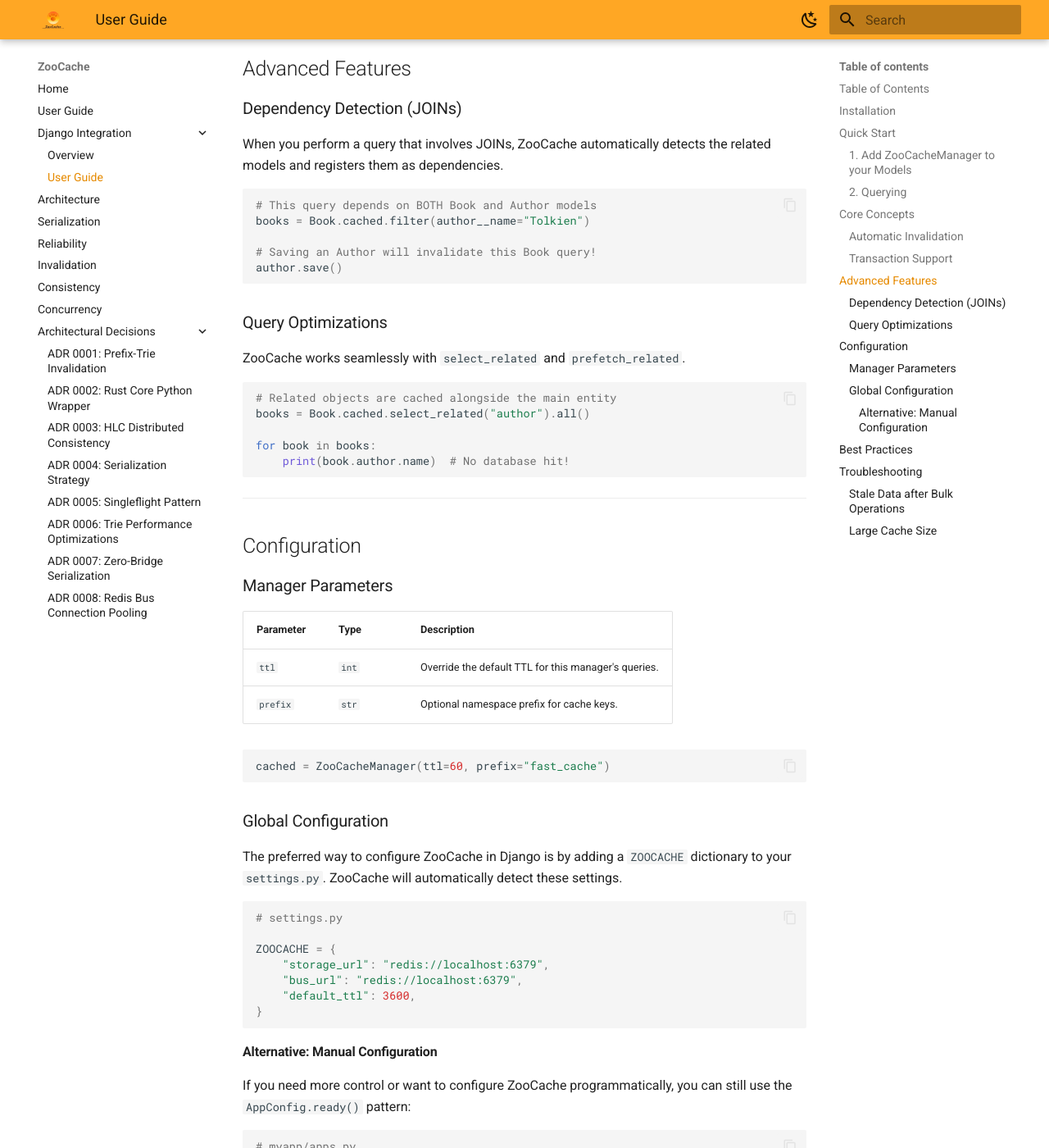
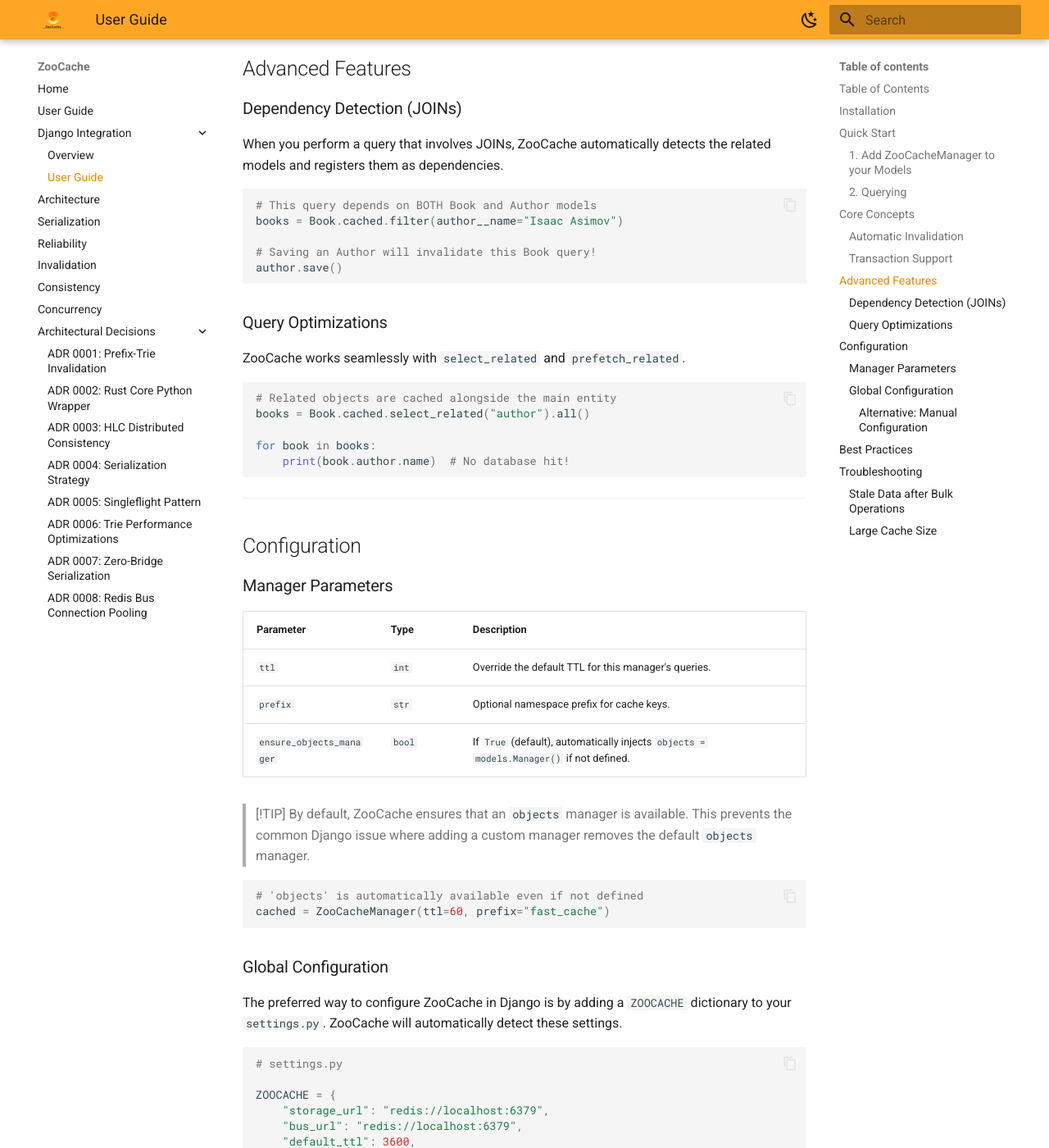
Before and after one commit to albertobadia/zoocache, an MkDocs documentation site: the page built from docs/django_user_guide.md, in a window 1280 px wide and 1400 px high, scrolled down 2064 px. Shown: the whole window at 82% size. Built offline with MkDocs 1.6.1 and Material for MkDocs 9.7.7, drawn with Linux system fonts in a browser that asks for light colours.

Commit message:
IMPROVE: Django integration enssure objects manager

````diff
--- a/docs/django_user_guide.md
+++ b/docs/django_user_guide.md
@@ -96,7 +96,7 @@
 
 ```python
 # This query depends on BOTH Book and Author models
-books = Book.cached.filter(author__name="Tolkien")
+books = Book.cached.filter(author__name="Isaac Asimov")
 
 # Saving an Author will invalidate this Book query!
 author.save()
@@ -124,8 +124,13 @@
 |-----------|------|-------------|
 | `ttl` | `int` | Override the default TTL for this manager's queries. |
 | `prefix` | `str` | Optional namespace prefix for cache keys. |
+| `ensure_objects_manager` | `bool` | If `True` (default), automatically injects `objects = models.Manager()` if not defined. |
+
+> [!TIP]
+> By default, ZooCache ensures that an `objects` manager is available. This prevents the common Django issue where adding a custom manager removes the default `objects` manager.
 
 ```python
+# 'objects' is automatically available even if not defined
 cached = ZooCacheManager(ttl=60, prefix="fast_cache")
 ```
 
````
Also changed, not shown: 1 other file.
